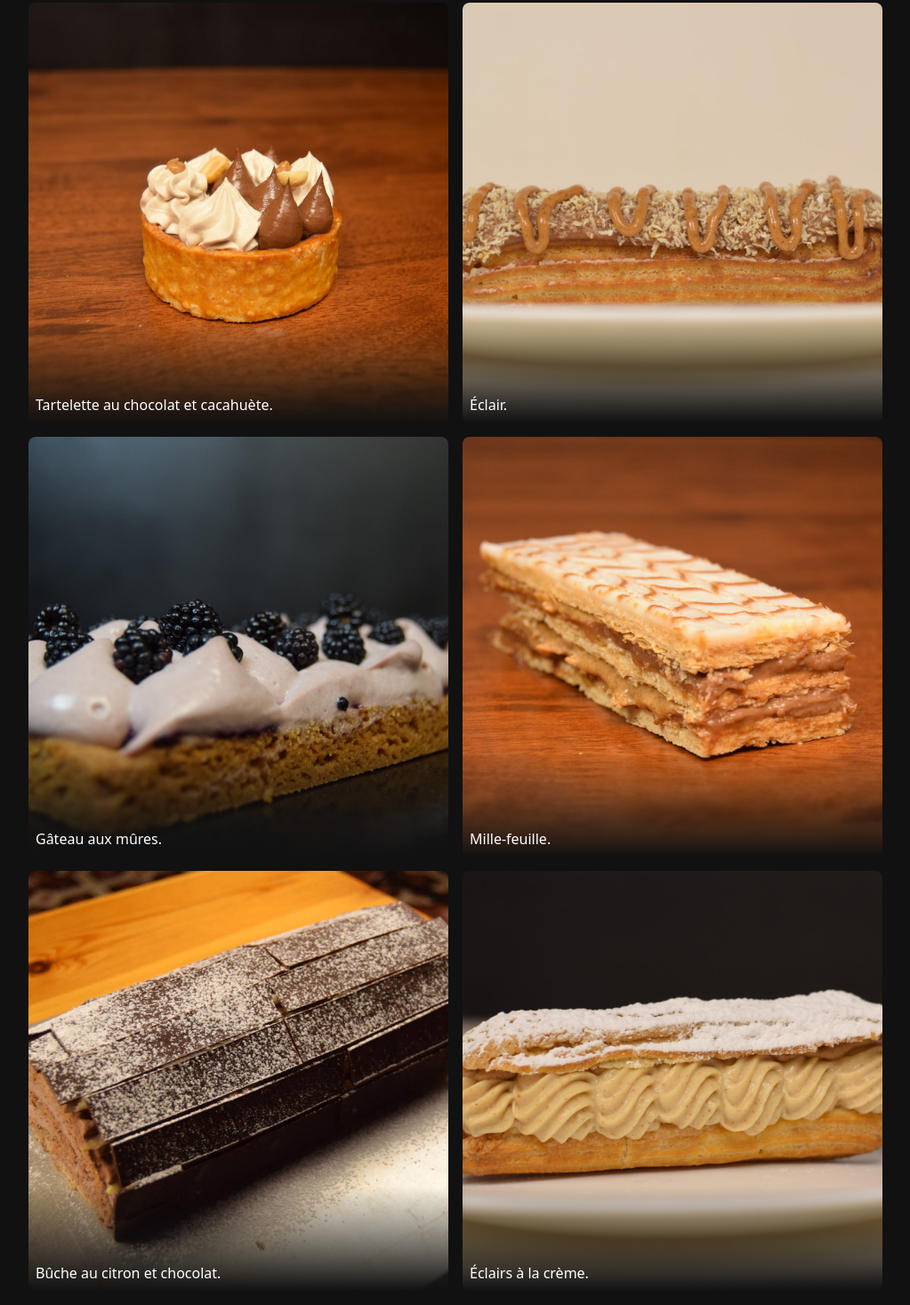
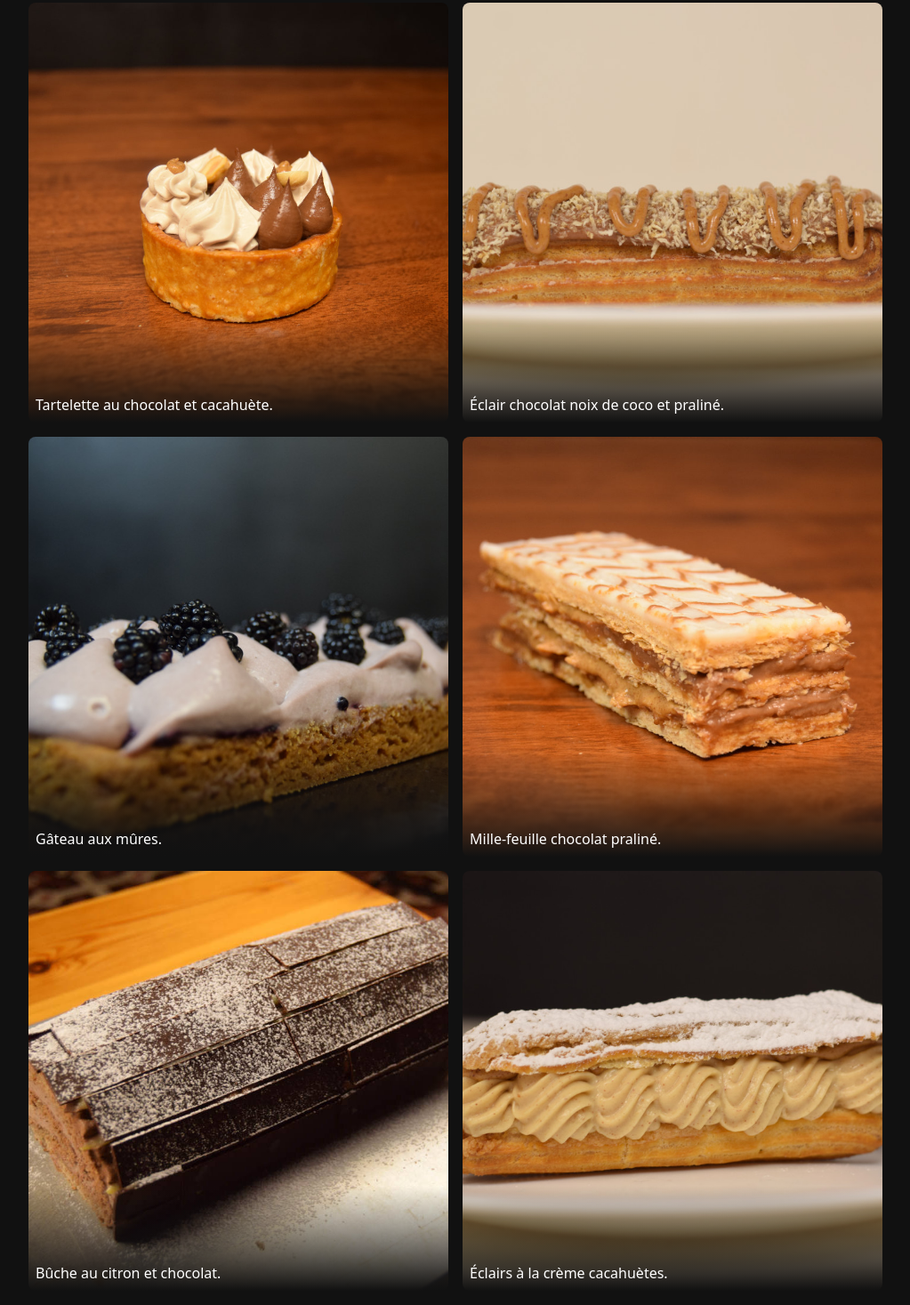
Before and after one commit to boumaoucheouail/portfolio, a website: page index.html in a window 1280 px wide. Shown: the part 1013-2480 px from the top of the page at 89% size, without its empty margins (128-1151 px from the left). Drawn offline with Linux system fonts and the light colour scheme.

Commit message:
Update index.html

```diff
--- a/index.html
+++ b/index.html
@@ -288,7 +288,7 @@ C152.159-1.117,112.6,10.159,94.811,21.696z" />
                 <li>
                     <div class="photo">
                         <img loading="lazy" src="assets/images/éclair-min.jpg" alt="Éclair">
-                        <p>Éclair.</p>
+                        <p>Éclair chocolat noix de coco et praliné.</p>
                     </div>
                 </li>
 
@@ -302,7 +302,7 @@ C152.159-1.117,112.6,10.159,94.811,21.696z" />
                 <li>
                     <div class="photo">
                         <img loading="lazy" src="assets/images/mille-feuille-min.jpg" alt="Mille-feuille">
-                        <p>Mille-feuille.</p>
+                        <p>Mille-feuille chocolat praliné.</p>
                     </div>
                 </li>
 
@@ -316,7 +316,7 @@ C152.159-1.117,112.6,10.159,94.811,21.696z" />
                 <li>
                     <div class="photo">
                         <img loading="lazy" src="assets/images/éclair-crème-min.jpg" alt="éclair à la crème">
-                        <p>Éclairs à la crème.</p>
+                        <p>Éclairs à la crème cacahuètes.</p>
                     </div>
                 </li>
             </ul>
```
